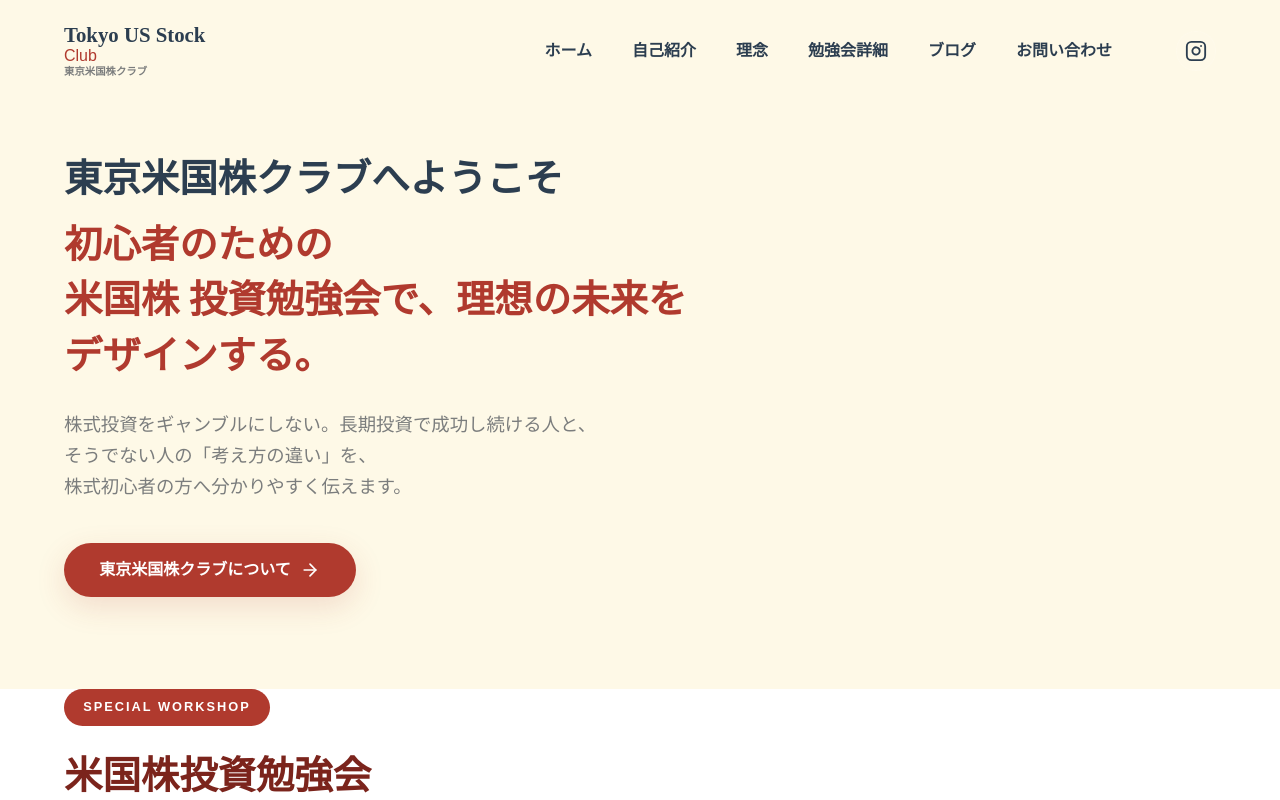
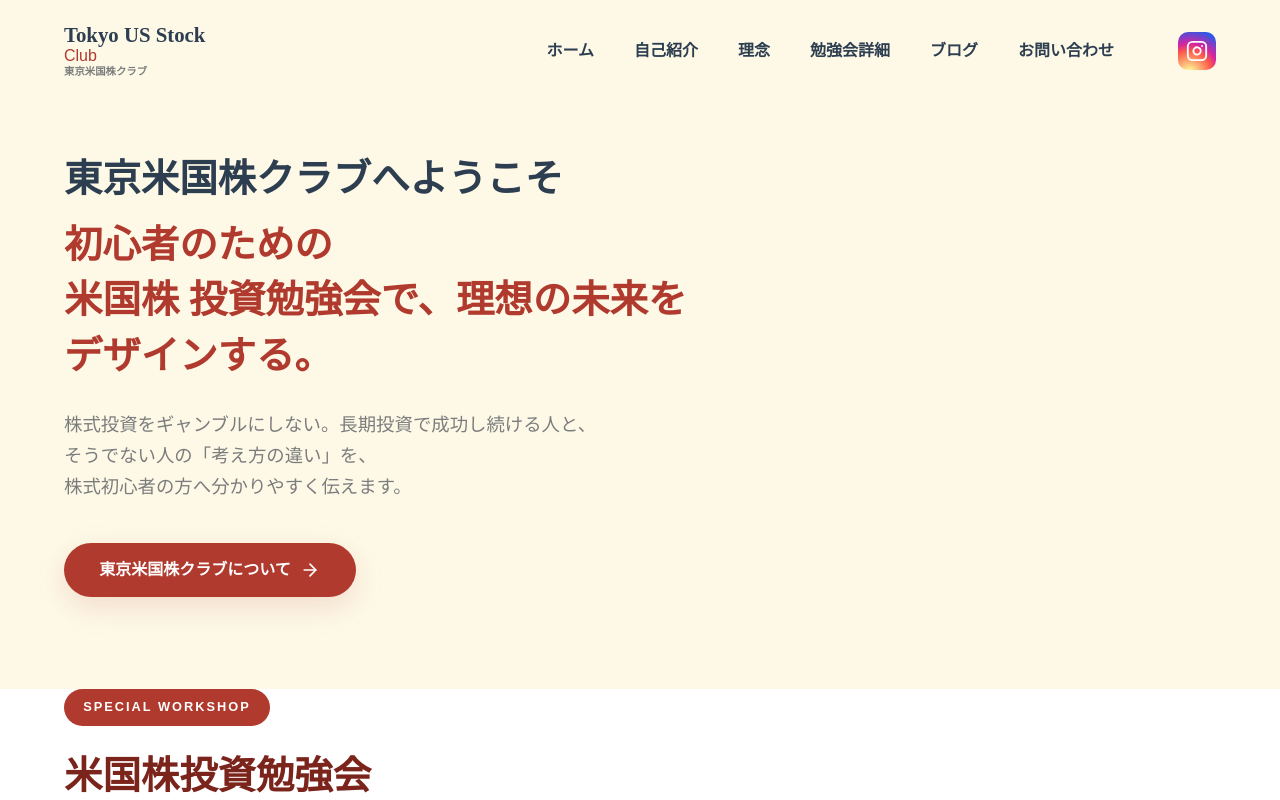
Before and after one commit to yutarotobioka0121-ship-it/tokyo-us-stock-site, a Next.js app: page / in a window 1280 px wide. Built offline with nearby package versions, Linux system fonts and the light colour scheme; no server answers; a web font is replaced by a local one.

Commit message:
style: Instagramのアイコンをブランドカラーに変更

```diff
--- a/src/app/globals.css
+++ b/src/app/globals.css
@@ -1568,3 +1568,47 @@ button {
   color: white;
   background: var(--primary);
 }
+
+/* Instagram Color Style */
+.instagram-link {
+  position: relative;
+  display: flex;
+  align-items: center;
+  justify-content: center;
+  background: radial-gradient(circle at 30% 107%, #fdf497 0%, #fdf497 5%, #fd5949 45%, #d6249f 60%, #285AEB 90%);
+  color: white !important;
+  border-radius: 10px;
+  padding: 6px;
+  transition: all 0.3s cubic-bezier(0.175, 0.885, 0.32, 1.275) !important;
+  border: none !important;
+}
+
+.instagram-link:hover {
+  transform: scale(1.15) rotate(5deg) !important;
+  box-shadow: 0 5px 15px rgba(214, 36, 159, 0.4);
+}
+
+/* Header Specific */
+.desktop-nav .instagram-link {
+  margin-left: 1.5rem;
+  width: 38px;
+  height: 38px;
+}
+
+/* Mobile Specific */
+.mobile-social-links .instagram-link {
+  width: 100%;
+  justify-content: center;
+  padding: 12px !important;
+  font-size: 1.2rem;
+  font-weight: 700;
+  border-radius: 15px;
+  gap: 12px;
+}
+
+/* Footer Specific */
+.footer-social .instagram-link {
+  width: 44px;
+  height: 44px;
+  border-radius: 12px;
+}
--- a/src/components/Footer.tsx
+++ b/src/components/Footer.tsx
@@ -21,7 +21,7 @@ export default function Footer() {
             投資をギャンブルにしない、本質的な考え方を初心者の方へ。
           </p>
           <div className="footer-social">
-            <a href="https://www.instagram.com/tobby_us_stock?igsh=czQwaXVzNmU5Y2V3&utm_source=qr" target="_blank" rel="noopener noreferrer" className="social-icon-link" aria-label="Instagram">
+            <a href="https://www.instagram.com/tobby_us_stock?igsh=czQwaXVzNmU5Y2V3&utm_source=qr" target="_blank" rel="noopener noreferrer" className="instagram-link" aria-label="Instagram">
               <Instagram size={24} />
             </a>
           </div>
--- a/src/components/Header.tsx
+++ b/src/components/Header.tsx
@@ -33,7 +33,7 @@ export default function Header() {
           <Link href="/seminar" className="nav-link">勉強会詳細</Link>
           <Link href="/blog" className="nav-link">ブログ</Link>
           <Link href="/contact" className="nav-link">お問い合わせ</Link>
-          <a href="https://www.instagram.com/tobby_us_stock?igsh=czQwaXVzNmU5Y2V3&utm_source=qr" target="_blank" rel="noopener noreferrer" className="social-icon-link" aria-label="Instagram">
+          <a href="https://www.instagram.com/tobby_us_stock?igsh=czQwaXVzNmU5Y2V3&utm_source=qr" target="_blank" rel="noopener noreferrer" className="instagram-link" aria-label="Instagram">
             <Instagram size={22} />
           </a>
         </nav>
@@ -54,8 +54,8 @@ export default function Header() {
           <Link href="/blog" className="nav-link" onClick={() => setIsOpen(false)}>ブログ</Link>
           <Link href="/contact" className="nav-link" onClick={() => setIsOpen(false)}>お問い合わせ</Link>
           <div className="mobile-social-links">
-            <a href="https://www.instagram.com/tobby_us_stock?igsh=czQwaXVzNmU5Y2V3&utm_source=qr" target="_blank" rel="noopener noreferrer" className="social-icon-link" onClick={() => setIsOpen(false)}>
-              <Instagram size={28} /> <span>Instagram</span>
+            <a href="https://www.instagram.com/tobby_us_stock?igsh=czQwaXVzNmU5Y2V3&utm_source=qr" target="_blank" rel="noopener noreferrer" className="instagram-link" onClick={() => setIsOpen(false)}>
+              <Instagram size={24} /> <span>Instagramをフォロー</span>
             </a>
           </div>
         </nav>
```
